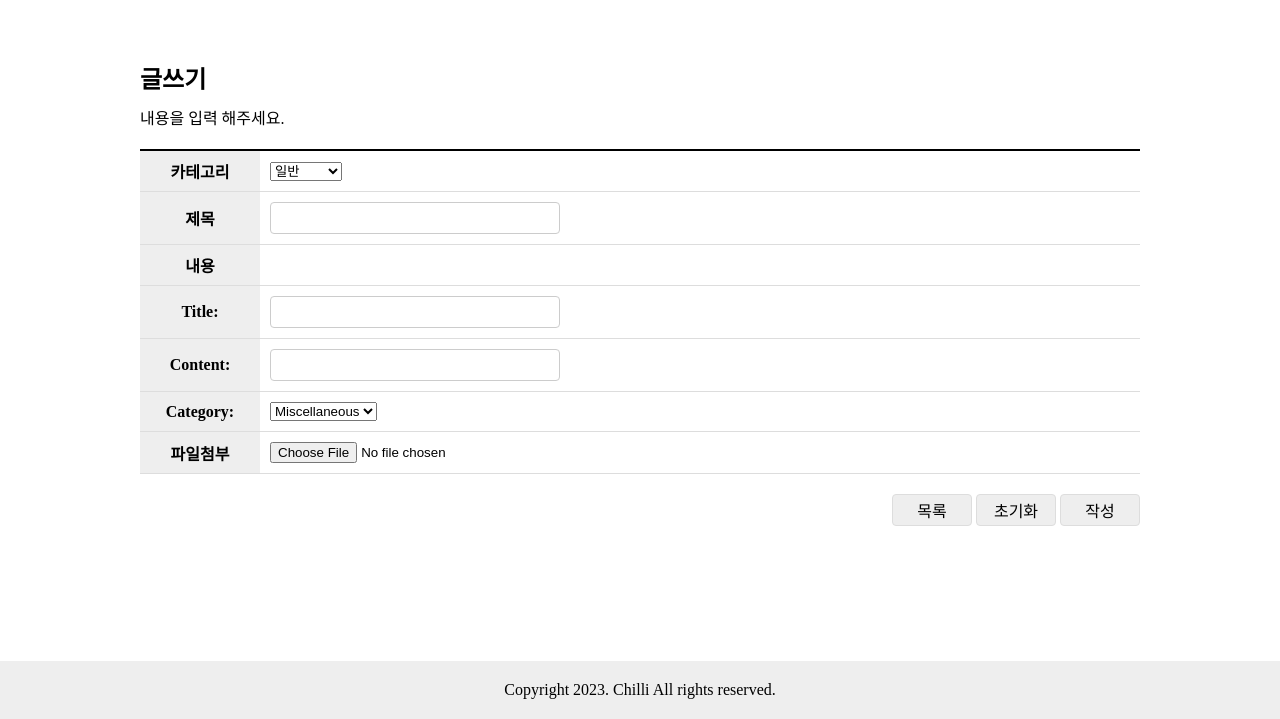
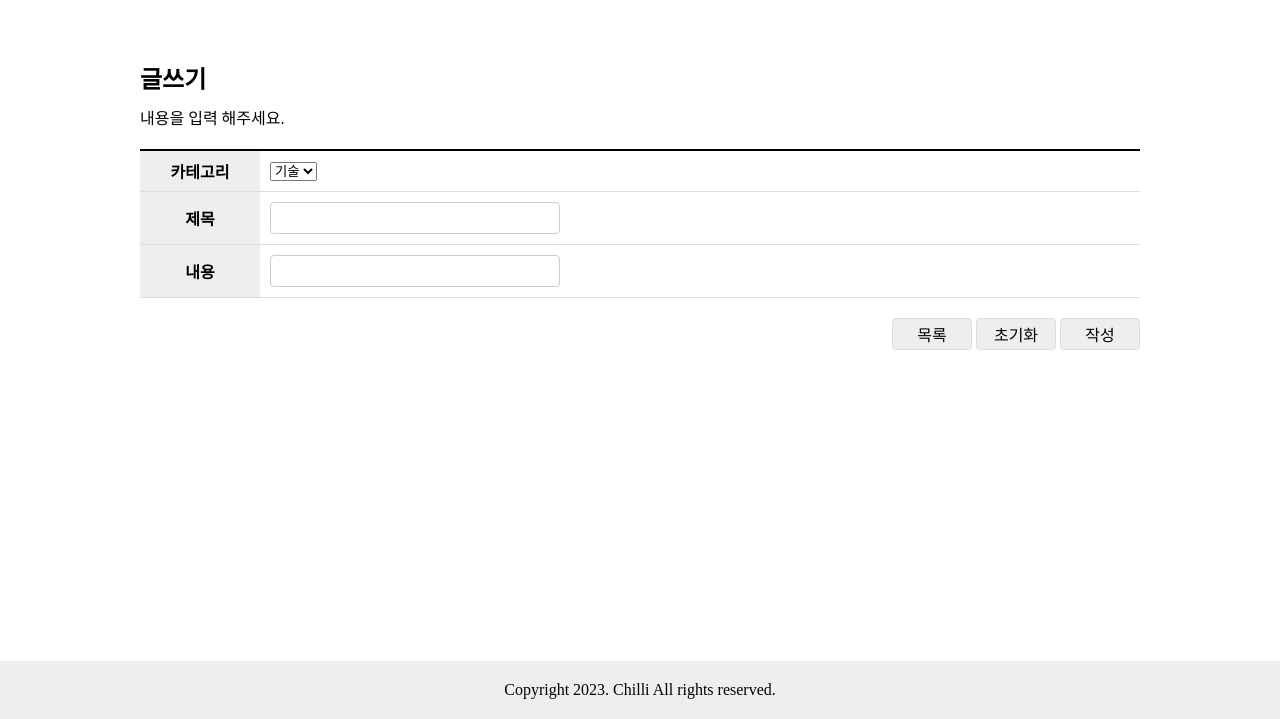
Before and after one commit to ChoiWheatley/ormi-project-2, a Django app: page /blog/write/ in a window 1280 px wide. Shown: the part 81-800 px from the top of the page. Run offline with Django 4.2, Linux system fonts and the light colour scheme.

Commit message:
feat(write): Add form

```diff
--- a/articles/models.py
+++ b/articles/models.py
@@ -24,13 +24,14 @@ class Article(models.Model):
     likes = models.ManyToManyField(User, related_name="likes", blank=True)
 
     class Category(models.TextChoices):
-        TECH = "TECH", lazy("Technical")
-        FOOD = 'FOOD', lazy("Foods")
-        MUSIC = "MUSIC", lazy("Musics")
-        EMOTIONS = "EMOTIONS", lazy("Emotions")
-        SCIENCE = "SCIENCE", lazy("Science")
-        ARTS = "ARTS", lazy("Arts")
-        MISC = "MISC", lazy("Miscellaneous")
+        TECH = "TECH", lazy("기술")
+        FOOD = 'FOOD', lazy("음식")
+        MUSIC = "MUSIC", lazy("음악")
+        EMOTIONS = "EMOTIONS", lazy("감정")
+        SCIENCE = "SCIENCE", lazy("과학")
+        ARTS = "ARTS", lazy("예술")
+        ANNOUNCE = "ANNOUNCE", lazy("공지")
+        MISC = "MISC", lazy("기타")
 
     # Article }o--|| Category
     category = models.CharField(max_length=10, choices=Category.choices, default=Category.MISC)
--- a/templates/write.html
+++ b/templates/write.html
@@ -25,25 +25,22 @@
             <th><label for="category">카테고리</label></th>
             <td>
               <select id="category">
-                <option value="1">일반</option>
-                <option value="2">공지사항</option>
+
+                {% for key, value in form.fields.category.choices  %}
+                <option value="{{ key }}">{{ value }}</option>
+                {% endfor %}
+
               </select>
             </td>
           </tr>
           <tr>
             <th><label for="board-title">제목</label></th>
-            <td><input type="text" id="board-title" name="boardTitle"></td>
+            <td>{{ form.title }}</td>
           </tr>
           <tr>
             <th><label for="board-content">내용</label></th>
             <td>
-              {{ form }}
-            </td>
-          </tr>
-          <tr>
-            <th><label for="board-file">파일첨부</label></th>
-            <td>
-              <input type="file" id="board-file">
+              {{ form.content }}
             </td>
           </tr>
         </tbody>
```
Also changed, not shown: articles/migrations/0003_alter_article_category.py (added).
